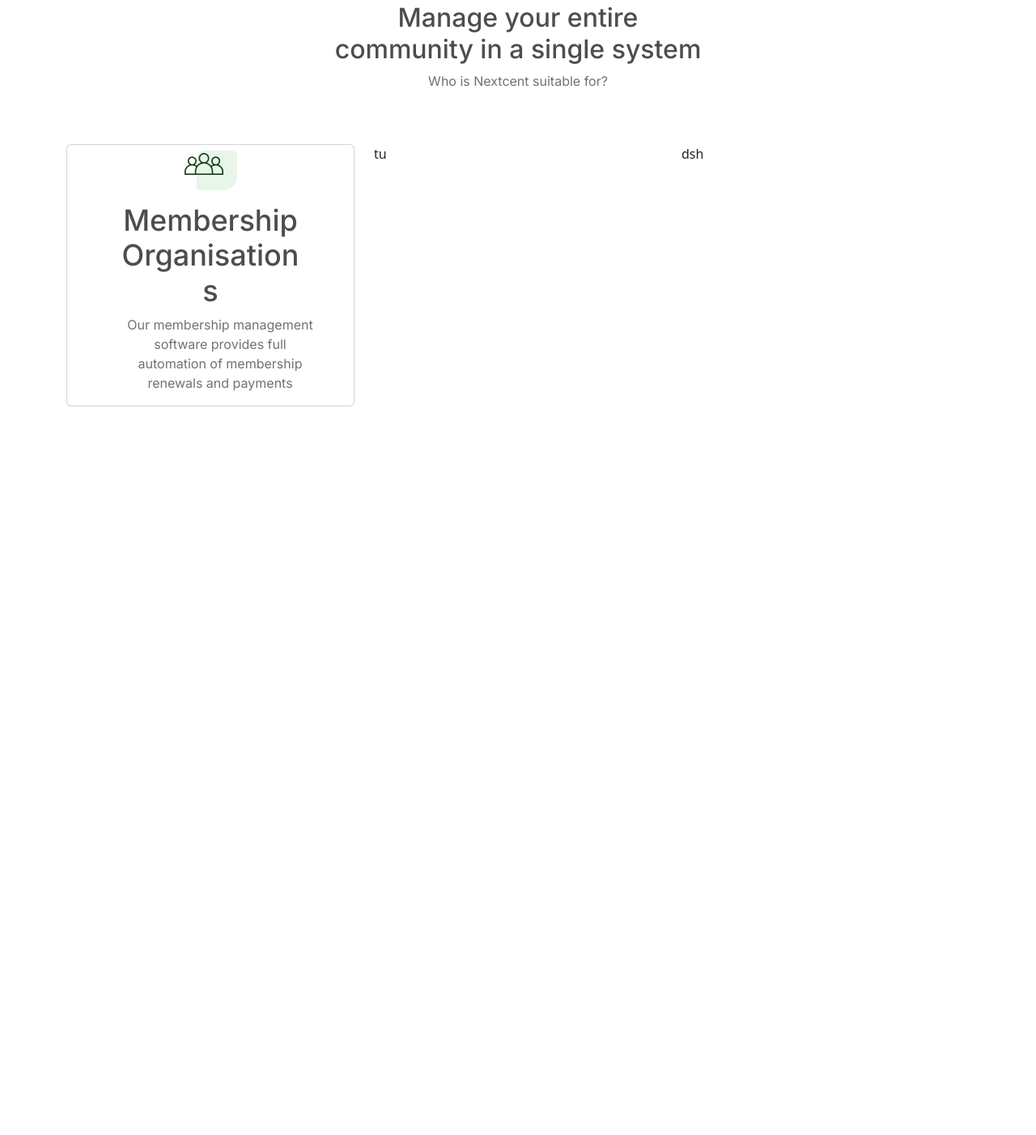
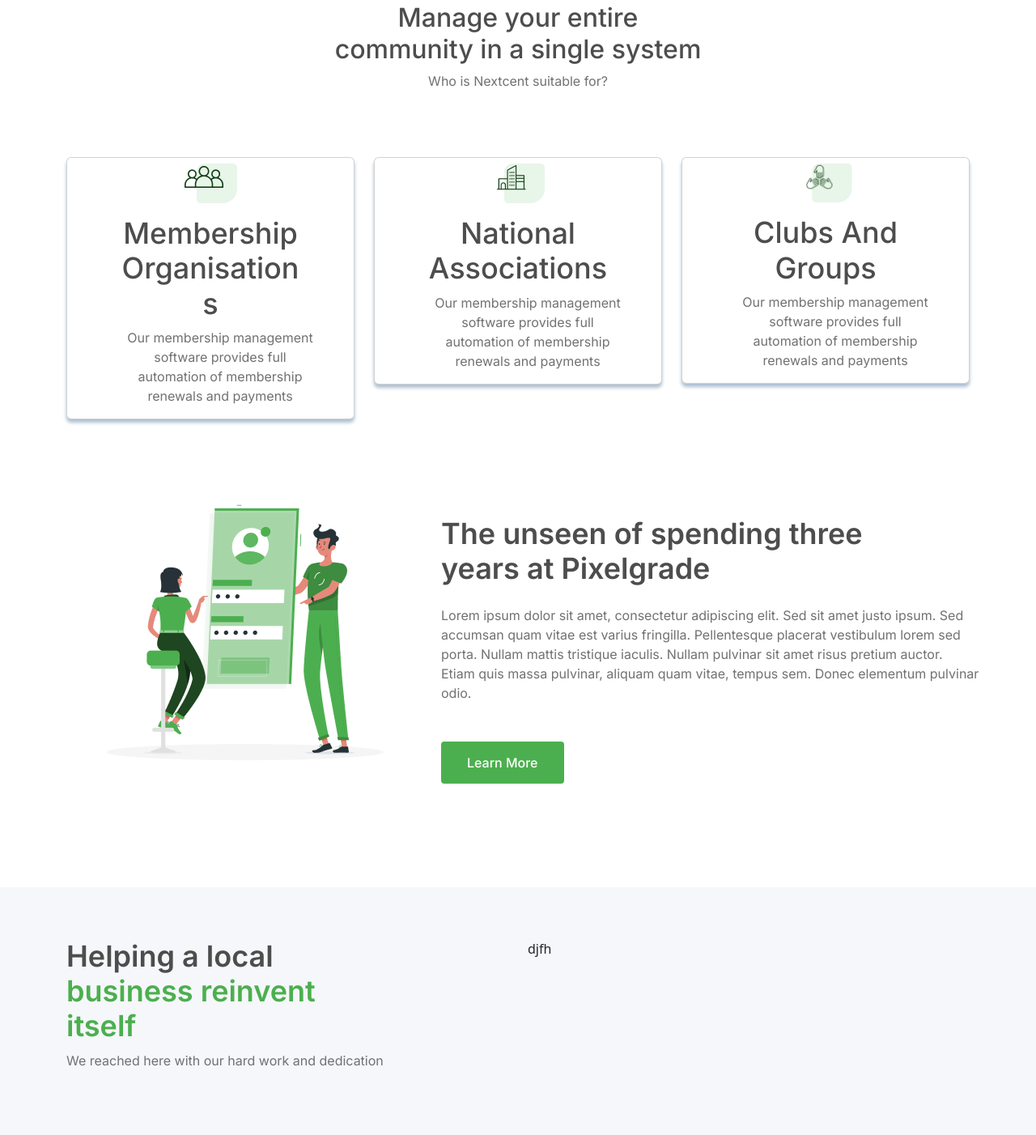
Before and after one commit to mdsalathossain0/Nexcent, a plain HTML site: page index.html in a window 1280 px wide. Shown: the part 926-2328 px from the top of the page at 81% size. Before the commit the page ends 1428 px from the top, so only its background shows below. Drawn offline with Linux system fonts and the light colour scheme.

Commit message:
unseen part done

```diff
--- a/css/style.css
+++ b/css/style.css
@@ -1,3 +1,15 @@
+.common-button a{
+   text-decoration: none;
+   background: #4CAF4F;
+   color: white;
+   font-size: 16px;
+   font-weight: 500;
+   font-family: "Inter", serif;
+   padding: 14px 32px;
+   border-radius: 4px;
+   display: inline-block;
+
+}
 /* nav part start */
 nav{
     background: #F5F7FA;
@@ -56,18 +68,6 @@ nav .nav-button a{
     padding-bottom: 32px;
 
 }
-.lessons .common-button a{
-    text-decoration: none;
-    background: #4CAF4F;
-    color: white;
-    font-size: 16px;
-    font-weight: 500;
-    font-family: "Inter", serif;
-    padding: 14px 32px;
-    border-radius: 4px;
-    display: inline-block;
-
-}
 .lessons .image1{
     padding-left: 42px !important;
 }
@@ -118,10 +118,17 @@ nav .nav-button a{
 }
 /* manage part end */
 /* community cart part start */
+.community-cart{
+    padding-top: 16px;
+    padding-bottom: 40px;
+}
 .community-cart .card{
     width: 100% !important;
     padding: 0 48px;
     text-align: center;
+    -webkit-box-shadow: 0px 4px 4px 0px rgba(171,190,209,1);
+-moz-box-shadow: 0px 4px 4px 0px rgba(171,190,209,1);
+box-shadow: 0px 4px 4px 0px rgba(171,190,209,1);
 }
 .community-cart .card img{
     width: 65px;
@@ -143,3 +150,39 @@ nav .nav-button a{
 
 }
 /* community cart part end */
+/* unseen part Start */
+.unseen h2{
+    width: 580px;
+}
+.unseen p{
+    color: #717171;
+    font-size: 16px;
+    font-weight: 400;
+    font-family: "Inter", serif;
+    padding-top: 16px;
+    padding-bottom: 32px;
+}
+.unseen .col-lg-7{
+    padding: 80px 0;
+}
+/* unseen part end */
+/* business part start */
+.busines{
+    background: #F5F7FA;
+    margin-top: 48px;
+    padding: 64px 0;
+}
+
+.busines h3 span{
+    color: #4CAF4F;
+}
+.busines h3 {
+    width: 390px;
+}
+.busines p {
+    color: #717171;
+    font-size: 16px;
+    font-weight: 400;
+    font-family: "Inter", serif;
+}
+/* business part end */
--- a/index.html
+++ b/index.html
@@ -106,20 +106,72 @@
       <section class="community-cart">
           <div class="container">
             <div class="row">
-              <div class="col-lg-4"><div class="card" style="width: 18rem;">
+              <div class="col-lg-4">
+                <div class="card" style="width: 18rem;">
                 <img src="images/membershipimg.png" class="card-img-top" alt="...">
                 <div class="card-body">
                   <h5 class="card-title">Membership Organisations</h5>
                   <p class="card-text">Our membership management software provides full automation of membership renewals and payments</p>
 
                 </div>
-              </div></div>
-              <div class="col-lg-4">tu</div>
-              <div class="col-lg-4">dsh</div>
+              </div>
+
             </div>
+              <div class="col-lg-4">
+                <div class="card" style="width: 18rem;">
+                <img src="images/nationimg.png" class="card-img-top" alt="...">
+                <div class="card-body">
+                  <h5 class="card-title">National Associations</h5>
+                  <p class="card-text">Our membership management software provides full automation of membership renewals and payments</p>
+
+                </div>
+              </div>
+
+            </div>
+              <div class="col-lg-4">
+                <div class="card" style="width: 18rem;">
+                <img src="images/clubimg.png" class="card-img-top" alt="...">
+                <div class="card-body">
+                  <h5 class="card-title">Clubs And Groups</h5>
+                  <p class="card-text">Our membership management software provides full automation of membership renewals and payments</p>
+
+                </div>
+              </div>
+
+            </div>
+          </div>
           </div>
       </section>
      <!-- Community-cart part End -->
+      <!-- Unseen part start -->
+       <section class="unseen">
+        <div class="container">
+          <div class="row">
+            <div class="col-lg-5">
+              <img src="images/unseen.png" alt="">
+            </div>
+            <div class="col-lg-7">
+              <h2 class="common-heading">The unseen of spending three years at Pixelgrade</h2>
+              <p>Lorem ipsum dolor sit amet, consectetur adipiscing elit. Sed sit amet justo ipsum. Sed accumsan quam vitae est varius fringilla. Pellentesque placerat vestibulum lorem sed porta. Nullam mattis tristique iaculis. Nullam pulvinar sit amet risus pretium auctor. Etiam quis massa pulvinar, aliquam quam vitae, tempus sem. Donec elementum pulvinar odio.</p>
+              <div class="common-button"><a href="">Learn More</a></div>
+            </div>
+          </div>
+        </div>
+       </section>
+      <!-- Unseen part end -->
+      <!-- business  part start -->
+       <section class="busines">
+        <div class="container">
+          <div class="row">
+            <div class="col-lg-6">
+              <h3 class="common-heading">Helping a local <span>business reinvent itself</span></h3>
+              <p>We reached here with our hard work and dedication</p>
+            </div>
+            <div class="col-lg-6">djfh</div>
+          </div>
+        </div>
+       </section>
+      <!-- business part end -->
     <script src="js/bootstrap.bundle.min.js"></script>
 
 </body>
```
Also changed, not shown: images/unseen.png (added).
